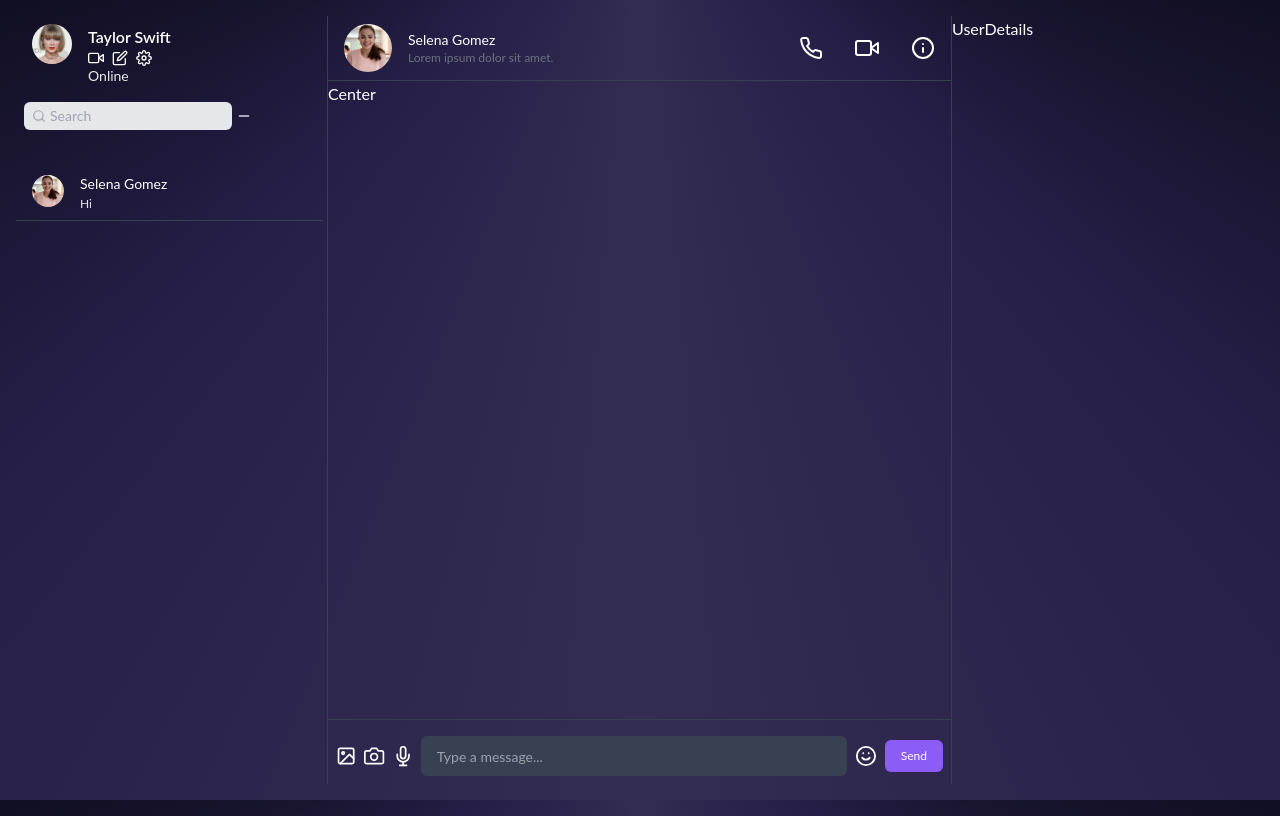
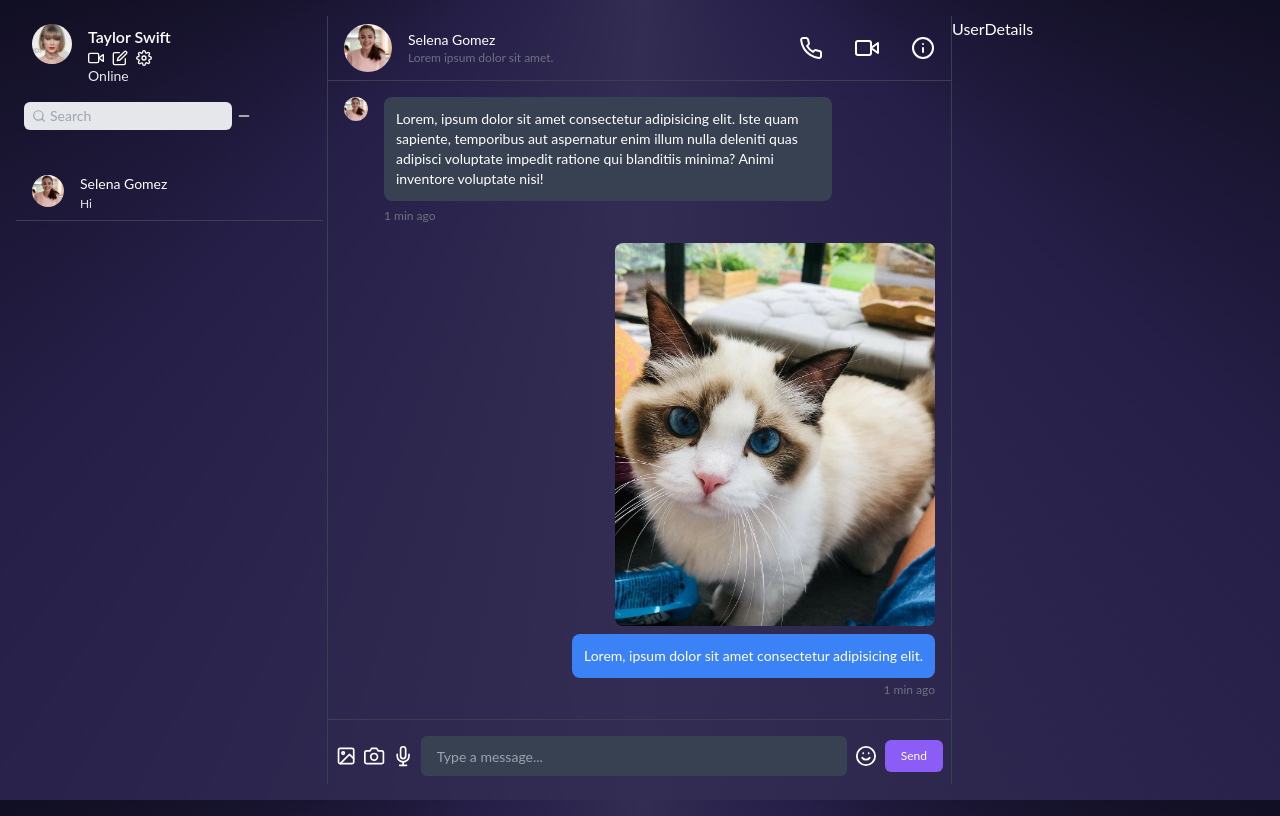
Before and after one commit to rdayupay/ping, a React (Vite) app: page / in a window 1280 px wide. Built offline with nearby package versions, Linux system fonts and the light colour scheme.

Commit message:
Structure the center of main chat

```diff
--- a/src/components/MainChat.jsx
+++ b/src/components/MainChat.jsx
@@ -32,7 +32,38 @@
         </div>
       </section>
 
-      <section className="flex flex-grow">Center</section>
+      <section className="flex-col flex-grow px-4 py-4 overflow-y-auto">
+        {/* Message from another person */}
+        <div className="flex mb-4">
+          <img
+            src="/Selena.png"
+            alt="Selena Gomez smiling"
+            className="w-6 h-6 rounded-full object-cover mr-4"
+          />
+          <div>
+            <p className="text-sm text-white bg-gray-700 rounded-lg p-3 max-w-md">
+              Lorem, ipsum dolor sit amet consectetur adipisicing elit. Iste
+              quam sapiente, temporibus aut aspernatur enim illum nulla deleniti
+              quas adipisci voluptate impedit ratione qui blanditiis minima?
+              Animi inventore voluptate nisi!
+            </p>
+            <span className="text-xs text-gray-500">1 min ago</span>
+          </div>
+        </div>
+
+        {/* Message from myself */}
+        <div className="flex  mb-4 flex-col items-end">
+          <img
+            src="/TSCat.jpg"
+            alt="cat"
+            className="max-w-xs h-auto rounded-lg object-cover mb-2"
+          />
+          <p className="text-sm text-white bg-blue-500 rounded-lg p-3 max-w-md">
+            Lorem, ipsum dolor sit amet consectetur adipisicing elit.
+          </p>
+          <span className="text-xs text-gray-500 mt-1">1 min ago</span>
+        </div>
+      </section>
 
       <section className="flex items-center gap-2 px-2 py-4 mb-6 border-t border-gray-700">
         <div className="flex items-center gap-1 sm:gap-2">
```
Also changed, not shown: public/TSCat.jpg (added).
